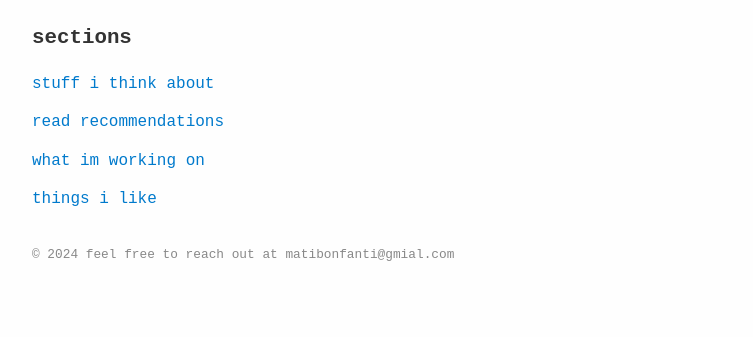
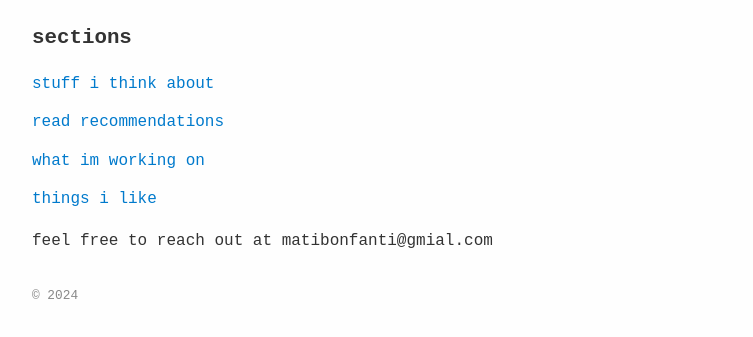
Before and after one commit to matibonfanti/mb, a plain HTML site: page index.html in a window 1280 px wide. Shown: the part 161-498 px from the top of the page, without its empty margins (258-1011 px from the left). Drawn offline with Linux system fonts and the light colour scheme.

Commit message:
Update index.html

```diff
--- a/index.html
+++ b/index.html
@@ -23,8 +23,12 @@
     </ul>
   </section>
 
+  <section class="writing">
+ feel free to reach out at matibonfanti@gmial.com
+  </section>
+
   <footer>
-    <p>&copy; <span id="year"></span> feel free to reach out at matibonfanti@gmial.com</p>
+    <p>&copy; <span id="year"></span></p>
   </footer>
 
   <script>
```
